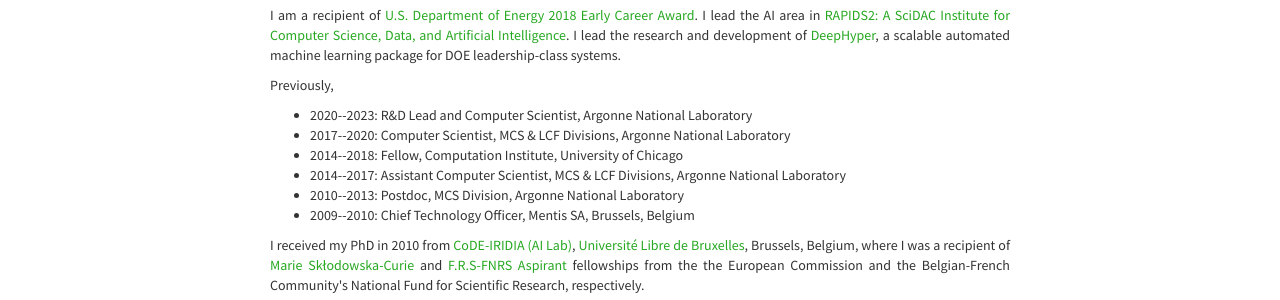
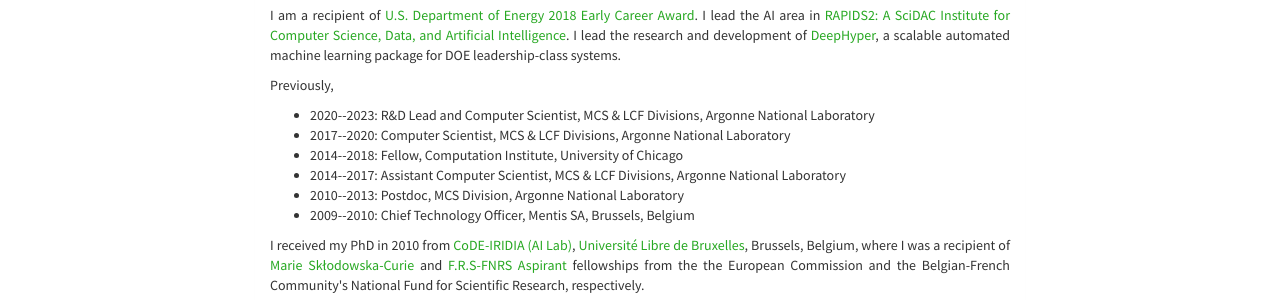
Before and after one commit to pbalapra/pbalapra.github.io, a Jekyll site: the page built from index.html, in a window 1280 px wide. Shown: the part 535-835 px from the top of the page. Built offline with Jekyll 4.4.1, drawn with Linux system fonts in a browser that asks for light colours; nearby versions of some CDN libraries; some web fonts are replaced; the list of posts is cut into pages by our own code.

Commit message:
minor edits

```diff
--- a/index.html
+++ b/index.html
@@ -99,7 +99,7 @@
                 <p align="justify">
                     Previously,
                         <ul class="itemize1" align="justify">
-                            <li class="itemize">2020--2023: R&D Lead and Computer Scientist, Argonne National Laboratory</li>
+                            <li class="itemize">2020--2023: R&D Lead and Computer Scientist, MCS & LCF Divisions, Argonne National Laboratory</li>
                             <li class="itemize">2017--2020: Computer Scientist, MCS & LCF Divisions, Argonne National Laboratory</li>
                             <li class="itemize">2014--2018: Fellow, Computation Institute, University of Chicago</li>
                             <li class="itemize">2014--2017: Assistant Computer Scientist, MCS & LCF Divisions, Argonne National Laboratory</li>
```
